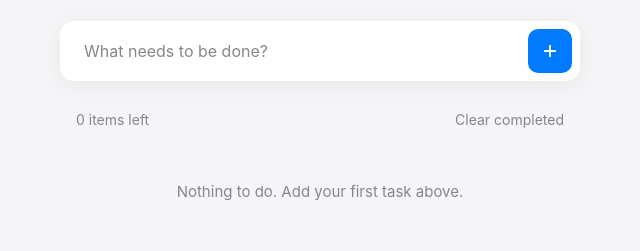
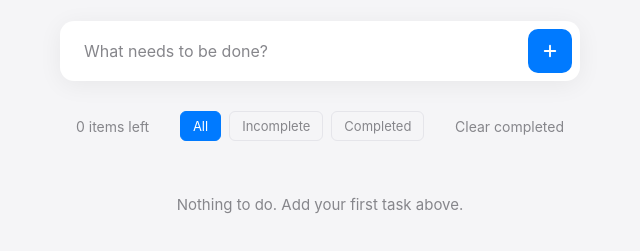
Before and after one commit to benibenj/todo, a plain HTML site: page index.html in a window 1280 px wide. Shown: the part 75-326 px from the top of the page, without its empty margins (320-960 px from the left). Drawn offline with Linux system fonts and the light colour scheme.

Commit message:
Add filter buttons for todos and implement filtering functionality

```diff
--- a/app.js
+++ b/app.js
@@ -6,6 +6,7 @@
 (() => {
 	const STORAGE_KEY = 'todo.items';
 	const THEME_KEY = 'todo.theme';
+	const FILTER_KEY = 'todo.filter';
 
 	const form = document.getElementById('todoForm');
 	const input = document.getElementById('todoInput');
@@ -15,8 +16,12 @@
 	const clearBtn = document.getElementById('clearCompleted');
 	const emptyEl = document.getElementById('empty');
 	const themeToggle = document.getElementById('themeToggle');
+	const filterAllBtn = document.getElementById('filterAll');
+	const filterActiveBtn = document.getElementById('filterActive');
+	const filterCompletedBtn = document.getElementById('filterCompleted');
 
 	let todos = load();
+	let currentFilter = localStorage.getItem(FILTER_KEY) || 'all';
 
 	function load() {
 		try {
@@ -34,9 +39,28 @@
 		return Date.now().toString(36) + Math.random().toString(36).slice(2, 7);
 	}
 
+	function getFilteredTodos() {
+		switch (currentFilter) {
+			case 'active':
+				return todos.filter(t => !t.done);
+			case 'completed':
+				return todos.filter(t => t.done);
+			default:
+				return todos;
+		}
+	}
+
+	function updateFilterButtons() {
+		filterAllBtn.classList.toggle('active', currentFilter === 'all');
+		filterActiveBtn.classList.toggle('active', currentFilter === 'active');
+		filterCompletedBtn.classList.toggle('active', currentFilter === 'completed');
+	}
+
 	function render() {
 		list.innerHTML = '';
-		for (const t of todos) {
+		const filtered = getFilteredTodos();
+
+		for (const t of filtered) {
 			const li = document.createElement('li');
 			li.className = 'todo-item' + (t.done ? ' done' : '');
 			li.dataset.id = t.id;
@@ -100,6 +124,27 @@
 		render();
 	});
 
+	filterAllBtn.addEventListener('click', () => {
+		currentFilter = 'all';
+		localStorage.setItem(FILTER_KEY, currentFilter);
+		updateFilterButtons();
+		render();
+	});
+
+	filterActiveBtn.addEventListener('click', () => {
+		currentFilter = 'active';
+		localStorage.setItem(FILTER_KEY, currentFilter);
+		updateFilterButtons();
+		render();
+	});
+
+	filterCompletedBtn.addEventListener('click', () => {
+		currentFilter = 'completed';
+		localStorage.setItem(FILTER_KEY, currentFilter);
+		updateFilterButtons();
+		render();
+	});
+
 	const savedTheme = localStorage.getItem(THEME_KEY)
 		|| (window.matchMedia('(prefers-color-scheme: dark)').matches ? 'dark' : 'light');
 	document.documentElement.setAttribute('data-theme', savedTheme);
@@ -110,5 +155,6 @@
 		localStorage.setItem(THEME_KEY, next);
 	});
 
+	updateFilterButtons();
 	render();
 })();
--- a/index.html
+++ b/index.html
@@ -1,31 +1,37 @@
 <!DOCTYPE html>
 <html lang="en">
+
 <head>
 	<meta charset="UTF-8" />
 	<meta name="viewport" content="width=device-width, initial-scale=1.0" />
 	<title>Todo</title>
 	<link rel="stylesheet" href="styles.css" />
 </head>
+
 <body>
 	<main class="app">
 		<header class="header">
 			<h1>Todo</h1>
 			<button id="themeToggle" class="theme-toggle" aria-label="Toggle theme">
-				<svg width="20" height="20" viewBox="0 0 24 24" fill="none" stroke="currentColor" stroke-width="2" stroke-linecap="round" stroke-linejoin="round"><circle cx="12" cy="12" r="4"></circle><path d="M12 2v2M12 20v2M4.93 4.93l1.41 1.41M17.66 17.66l1.41 1.41M2 12h2M20 12h2M4.93 19.07l1.41-1.41M17.66 6.34l1.41-1.41"></path></svg>
+				<svg width="20" height="20" viewBox="0 0 24 24" fill="none" stroke="currentColor" stroke-width="2"
+					stroke-linecap="round" stroke-linejoin="round">
+					<circle cx="12" cy="12" r="4"></circle>
+					<path
+						d="M12 2v2M12 20v2M4.93 4.93l1.41 1.41M17.66 17.66l1.41 1.41M2 12h2M20 12h2M4.93 19.07l1.41-1.41M17.66 6.34l1.41-1.41">
+					</path>
+				</svg>
 			</button>
 		</header>
 
 		<form id="todoForm" class="todo-form">
-			<input
-				id="todoInput"
-				type="text"
-				placeholder="What needs to be done?"
-				autocomplete="off"
-				maxlength="200"
-				required
-			/>
+			<input id="todoInput" type="text" placeholder="What needs to be done?" autocomplete="off" maxlength="200"
+				required />
 			<button type="submit" aria-label="Add todo">
-				<svg width="18" height="18" viewBox="0 0 24 24" fill="none" stroke="currentColor" stroke-width="2.5" stroke-linecap="round" stroke-linejoin="round"><line x1="12" y1="5" x2="12" y2="19"></line><line x1="5" y1="12" x2="19" y2="12"></line></svg>
+				<svg width="18" height="18" viewBox="0 0 24 24" fill="none" stroke="currentColor" stroke-width="2.5"
+					stroke-linecap="round" stroke-linejoin="round">
+					<line x1="12" y1="5" x2="12" y2="19"></line>
+					<line x1="5" y1="12" x2="19" y2="12"></line>
+				</svg>
 			</button>
 		</form>
 
@@ -33,6 +39,11 @@
 
 		<footer class="footer" id="footer" hidden>
 			<span id="count">0 items left</span>
+			<div class="filter-buttons">
+				<button id="filterAll" class="filter-btn active">All</button>
+				<button id="filterActive" class="filter-btn">Incomplete</button>
+				<button id="filterCompleted" class="filter-btn">Completed</button>
+			</div>
 			<button id="clearCompleted" class="link-btn">Clear completed</button>
 		</footer>
 
@@ -41,4 +52,5 @@
 
 	<script src="app.js"></script>
 </body>
+
 </html>
--- a/styles.css
+++ b/styles.css
@@ -232,6 +232,38 @@ h1 {
 	margin-top: 0.75rem;
 	font-size: 0.875rem;
 	color: var(--text-muted);
+	gap: 1rem;
+	flex-wrap: wrap;
+}
+
+.filter-buttons {
+	display: flex;
+	gap: 0.5rem;
+	flex: 1;
+	justify-content: center;
+}
+
+.filter-btn {
+	background: none;
+	border: 1px solid var(--border);
+	color: var(--text-muted);
+	cursor: pointer;
+	font-size: 0.8125rem;
+	font-family: inherit;
+	padding: 0.375rem 0.75rem;
+	border-radius: 6px;
+	transition: all 0.15s;
+}
+
+.filter-btn:hover {
+	color: var(--accent);
+	border-color: var(--accent);
+}
+
+.filter-btn.active {
+	background: var(--accent);
+	color: white;
+	border-color: var(--accent);
 }
 
 .link-btn {
```
